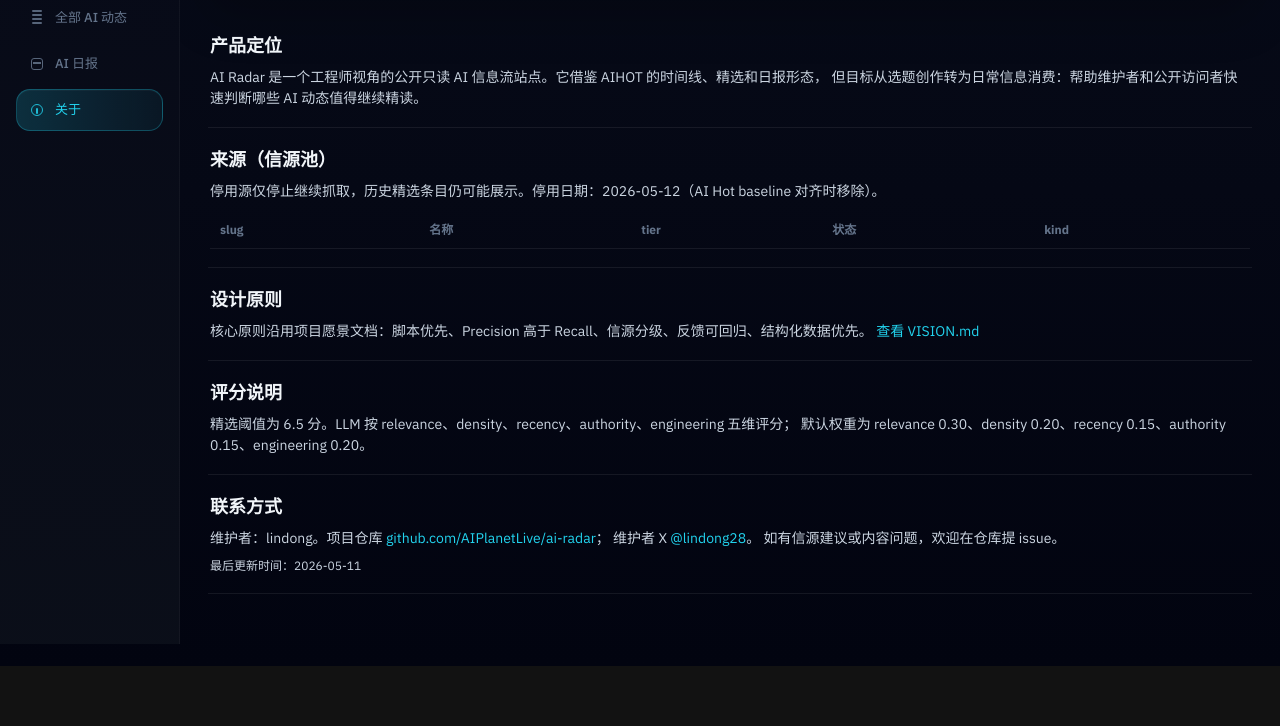
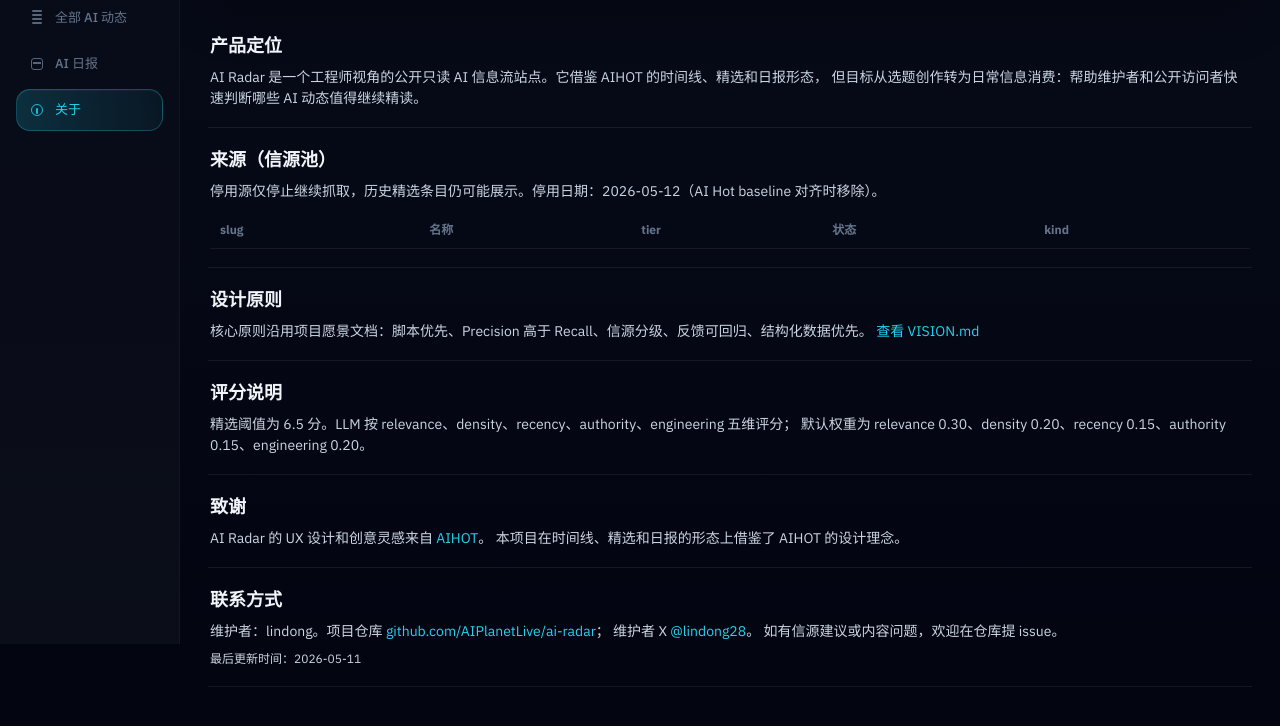
Before and after one commit to lindong28/ai-radar, a plain HTML site: page web/static/about.html in a window 1280 px wide. Shown: the part 156-882 px from the top of the page. Before the commit the page ends 822 px from the top, so only its background shows below. Drawn offline with Linux system fonts and the light colour scheme; no server answers.

Commit message:
chore: prepare repo for open-source release

```diff
--- a/web/static/about.html
+++ b/web/static/about.html
@@ -77,6 +77,14 @@
           </p>
         </section>
         <section class="about-section">
+          <h2>致谢</h2>
+          <p>
+            AI Radar 的 UX 设计和创意灵感来自
+            <a class="inline-link" href="http://aihot.virxact.com/" target="_blank" rel="noopener noreferrer">AIHOT</a>。
+            本项目在时间线、精选和日报的形态上借鉴了 AIHOT 的设计理念。
+          </p>
+        </section>
+        <section class="about-section">
           <h2>联系方式</h2>
           <p>
             维护者：lindong。项目仓库
```
Also changed, not shown: 7 other files.
